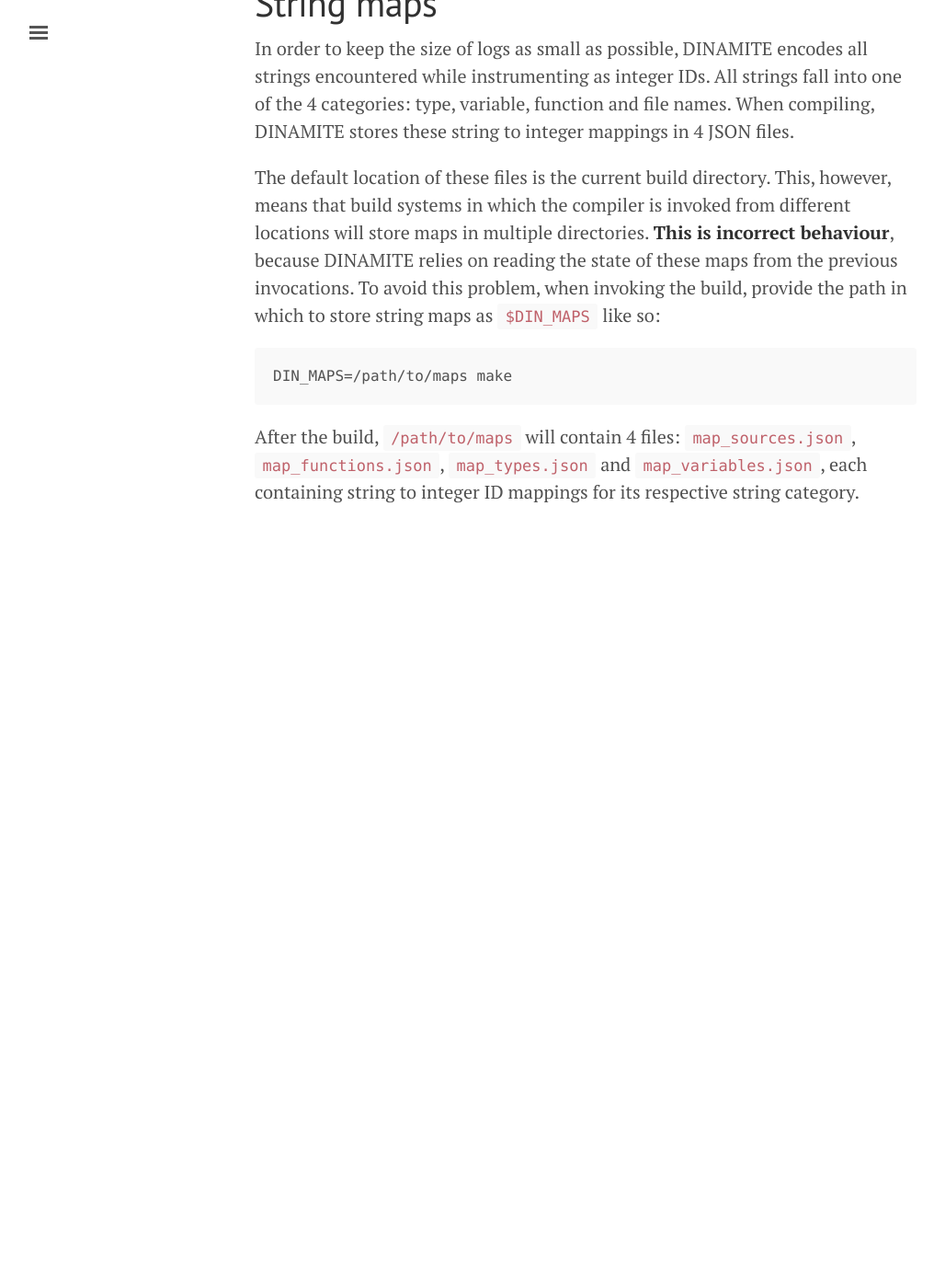
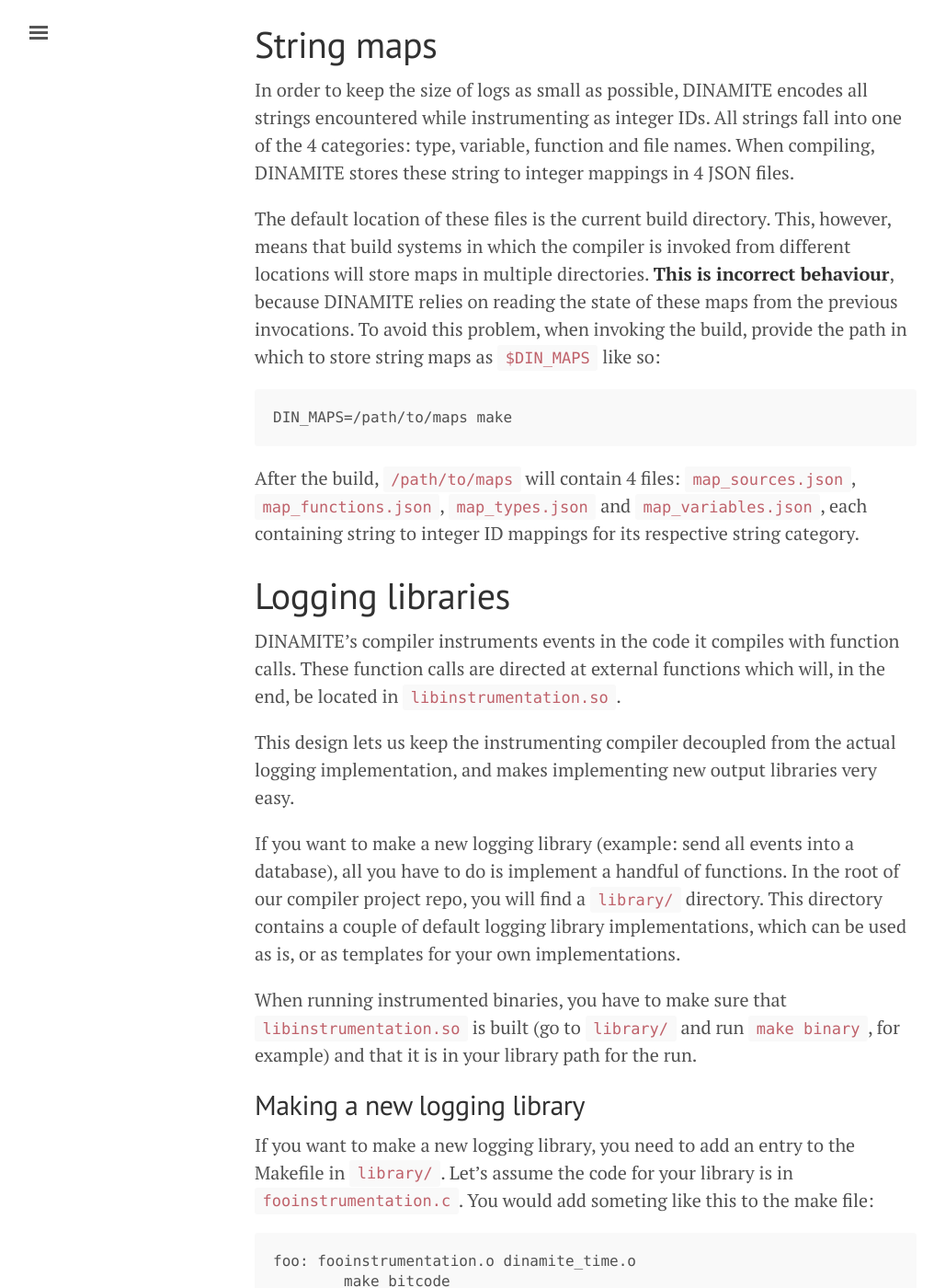
Before and after one commit to dinamite-toolkit/dinamite-toolkit.github.io, a Jekyll site: the page built from _pages/user_guide.md, in a window 1280 px wide and 1400 px high, scrolled down 5335 px. Shown: the whole window at 92% size, without its empty margins (3-1019 px from the left). Built offline with Jekyll 4.4.1, drawn with Linux system fonts in a browser that asks for light colours; before the commit the page ends 5965 px from its top, so only the background shows below that; some of the changed text lies outside the part shown.

Commit message:
logging library guide

````diff
--- a/_pages/user_guide.md
+++ b/_pages/user_guide.md
@@ -14,6 +14,7 @@
 
 #### [String maps](#string-maps)
 
+#### [Logging libraries](#logging-libraries)
 
 <hr>
 
@@ -189,3 +190,74 @@
 After the build, `/path/to/maps` will contain 4 files: `map_sources.json`, `map_functions.json`,
 `map_types.json` and `map_variables.json`, each containing string to integer ID mappings
 for its respective string category.
+
+# <a name="logging-libraries"></a> Logging libraries
+
+DINAMITE's compiler instruments events in the code it compiles with function calls.
+These function calls are directed at external functions which will, in the end,
+be located in `libinstrumentation.so`.
+
+This design lets us keep the instrumenting compiler decoupled from the actual logging
+implementation, and makes implementing new output libraries very easy.
+
+If you want to make a new logging library (example: send all events into a database),
+all you have to do is implement a handful of functions.
+In the root of our compiler project repo, you will find a `library/` directory. This directory
+contains a couple of default logging library implementations, which can be used as is,
+or as templates for your own implementations.
+
+When running instrumented binaries, you have to make sure that `libinstrumentation.so` is built
+(go to `library/` and run `make binary`, for example) and that it is in your
+library path for the run.
+
+## Making a new logging library
+
+If you want to make a new logging library, you need to add an entry to the Makefile in `library/`.
+Let's assume the code for your library is in `fooinstrumentation.c`. You would add someting like this
+to the make file:
+
+```
+foo: fooinstrumentation.o dinamite_time.o
+	make bitcode
+	$(CC) -shared -o libinstrumentation.so $^
+```
+
+You would build this logging library by invoking
+
+```
+make foo
+```
+
+In the actual implementation, you have to worry about implementing the following functions:
+
+{% highlight c %}
+void logInit(int functionId)
+
+void logExit(int functionId)
+
+void logFnBegin(int functionId)
+
+void logFnEnd(int functionId)
+
+void logAlloc(void *addr, uint64_t size, uint64_t num, int type, int file, int line, int col)
+
+void logAccessPtr(void *ptr, void *value, int type, int file, int line, int col, int typeId, int varId)
+
+void logAccessStaticString(void *ptr, void *value, int type, int file, int line, int col, int typeId, int varId)
+
+void logAccessI8(void *ptr, uint8_t value, int type, int file, int line, int col, int typeId, int varId)
+
+void logAccessI16(void *ptr, uint16_t value, int type, int file, int line, int col, int typeId, int varId)
+
+void logAccessI32(void *ptr, uint32_t value, int type, int file, int line, int col, int typeId, int varId)
+
+void logAccessI64(void *ptr, uint64_t value, int type, int file, int line, int col, int typeId, int varId)
+{% endhighlight %}
+
+`logInit` and `logExit` will get called at the start of `main()` (or global ctors in C++) and end of `main()` (or before calls to `exit()`), respectively.
+
+`logFnBegin` and `logFnEnd` are called at the start and end of the function with the given ID.
+
+`logAlloc` is called at every allocation.
+
+`logAccess*` are called when instrumenting appropriate memory accesses.
````
